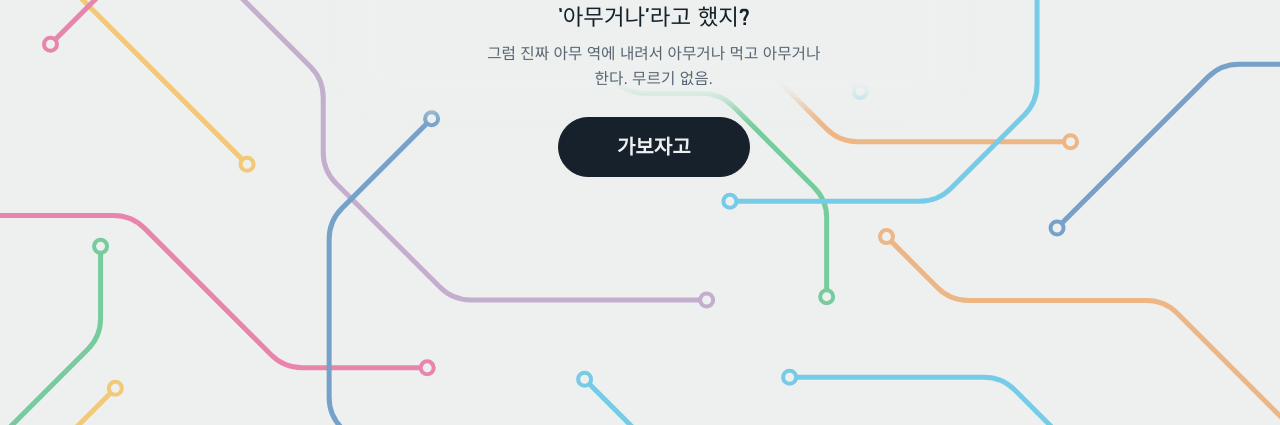
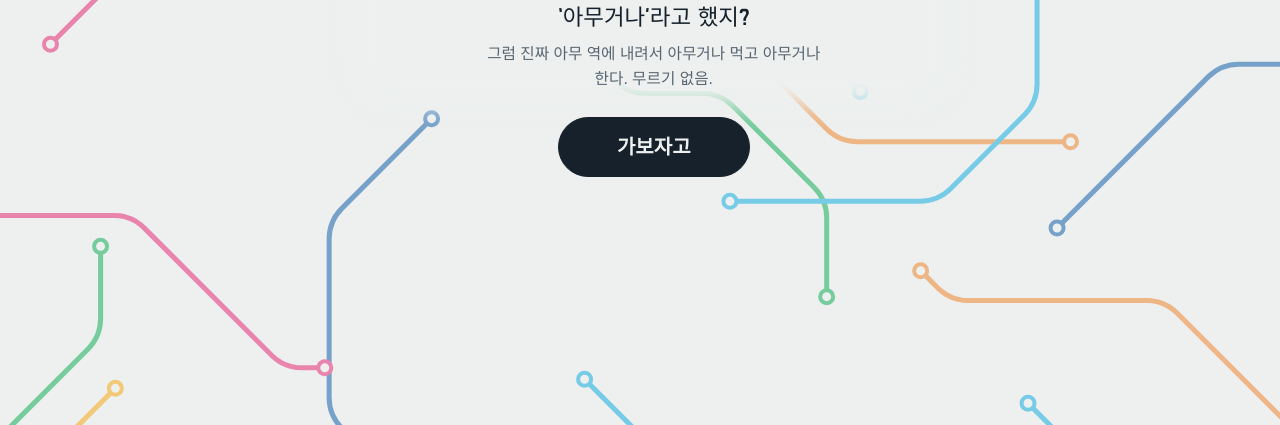
Before and after one commit to Dav3411/random-date, a plain HTML site: page index.html in a window 1280 px wide. Shown: the part 375-800 px from the top of the page. Drawn offline with Linux system fonts and the light colour scheme; a web font is replaced by a local one.

Commit message:
첫 화면 배경: 흐르는 판 위에서 선이 하나씩 사라졌다 다시 뻗어 나옴
판 전체가 흐르는 움직임은 그대로 두고, 선마다 14~40초 머물다가 출발한 쪽부터 사라지고
잠시 뒤 출발점에서 다시 뻗어 나오게 함 (양 끝 도넛이 보이는 구간을 따라감). 판 모양은 그대로.

Co-Authored-By: Claude Fable 5.2 <noreply@anthropic.com>

```diff
--- a/index.html
+++ b/index.html
@@ -1305,6 +1305,7 @@
     /* ---------- 처음 화면 배경 ---------- */
 
     // 노선도 조각이 얼기설기 깔린 큰 판 하나가 통째로 한 방향으로 천천히 흘러갑니다.
+    // 그 위에서 선 하나하나가 가끔 사라졌다가 다시 뻗어 나옵니다.
     // 선은 가로·세로·45도로만 꺾이고, 양 끝은 종점 표시처럼 도넛 모양입니다.
     // 판은 화면보다 큰 정사각형이고 위아래·좌우가 서로 이어져 있어서 끊김 없이 계속 흐릅니다.
     const homeBg = (() => {
@@ -1321,6 +1322,12 @@
       const RING_GAP = 30;        // 끝 도넛과 다른 선 사이 최소 거리
       const END_GAP = 64;         // 끝 도넛끼리 최소 거리
       const CROSS_BAND = 20, CROSS_MAX = 7; // 한 번 가로지르는 것만 허용 (나란히 붙어 가거나 두 번 만나면 탈락)
+      // 선 하나하나의 움직임: 대부분은 다 그려진 채 머물다가, 가끔 출발한 쪽부터 사라지고 잠시 뒤 다시 뻗어 나옵니다.
+      const DRAW = 80;            // 뻗고 사라지는 빠르기(초당 px)
+      const REST = 1.5;           // 사라진 뒤 다시 나오기까지 쉬는 시간(초)
+      const FADE = .5;            // 나타나고 사라질 때 흐려지는 시간(초)
+      const HOLD = [14, 40];      // 다 그려진 채 머무는 시간(초) 범위. 선마다 다릅니다.
+      const ease = p => p * p * (3 - 2 * p);
       let routes = [], palette = COLORS, bg = '#fff';
       let T = 0, W = 0, H = 0, CH = 0, dpr = 1, speed = 1, raf = 0, t0 = 0;
 
@@ -1341,6 +1348,7 @@
       // 판 만들기: 자리마다 선을 하나씩 놓되, 다른 선과 어색하게 붙지 않는 모양이 나올 때까지 다시 뽑습니다.
       function generate() {
         const rand = rng(SEED);
+        const randT = rng(SEED + 1000); // 움직이는 때를 정하는 난수 (판 모양과는 따로)
         const cols = T / CELL;
         const grid = new Map(); // 칸 번호 → 그 칸의 점들 [x, y, 선 번호, 끝점인지]
         const key = (cx, cy) => (((cx % cols) + cols) % cols) + (((cy % cols) + cols) % cols) * cols;
@@ -1419,18 +1427,28 @@
               if (!grid.has(k)) grid.set(k, []);
               grid.get(k).push([wrap(p[0]), wrap(p[1]), out.length, i === 0 || i === dots.length - 1]);
             });
-            // 꺾이는 곳은 둥글게
+            // 꺾이는 곳은 둥글게. poly는 같은 모양을 잘게 나눈 점들로, 선을 일부만 그릴 때 씁니다.
             const path = new Path2D();
+            const poly = [pts[0]];
             path.moveTo(pts[0][0], pts[0][1]);
             for (let s = 1; s < pts.length - 1; s++) {
-              const a = toward(pts[s], pts[s - 1], BEND), b = toward(pts[s], pts[s + 1], BEND);
+              const a = toward(pts[s], pts[s - 1], BEND), b = toward(pts[s], pts[s + 1], BEND), c = pts[s];
               path.lineTo(a[0], a[1]);
-              path.quadraticCurveTo(pts[s][0], pts[s][1], b[0], b[1]);
+              path.quadraticCurveTo(c[0], c[1], b[0], b[1]);
+              poly.push(a);
+              for (let k = 1; k <= 6; k++) {
+                const u = k / 6, v = 1 - u;
+                poly.push([v * v * a[0] + 2 * v * u * c[0] + u * u * b[0], v * v * a[1] + 2 * v * u * c[1] + u * u * b[1]]);
+              }
             }
             const last = pts[pts.length - 1];
             path.lineTo(last[0], last[1]);
+            poly.push(last);
+            const cum = [0]; // 출발점에서 각 점까지의 거리
+            for (let k = 1; k < poly.length; k++) cum.push(cum[k - 1] + Math.hypot(poly[k][0] - poly[k - 1][0], poly[k][1] - poly[k - 1][1]));
+            const len = cum[cum.length - 1], run = len / DRAW, hold = HOLD[0] + randT() * (HOLD[1] - HOLD[0]);
             out.push({
-              path, ci, ends: [pts[0], last],
+              path, poly, cum, len, run, hold, cycle: hold + run * 2 + REST, at: randT(), ci, ends: [pts[0], last],
               x0: Math.min(...xs) + tx - 12, x1: Math.max(...xs) + tx + 12,
               y0: Math.min(...ys) + ty - 12, y1: Math.max(...ys) + ty + 12,
             });
@@ -1464,28 +1482,61 @@
         tint();
       }
 
+      // 선 하나의 지금 모습: [보이는 구간의 시작 거리, 끝 거리, 진하기]. 쉬는 중이면 null.
+      // 한 바퀴: 머물기 → 출발한 쪽부터 사라지기 → 쉬기 → 출발점에서 다시 뻗기
+      function stateOf(r, sec) {
+        const t = (sec + r.at * r.cycle) % r.cycle;
+        if (t < r.hold) return [0, r.len, 1];
+        const e = t - r.hold;
+        if (e < r.run) return [ease(e / r.run) * r.len, r.len, Math.min(1, (r.run - e) / FADE)];
+        const d = e - r.run - REST;
+        return d < 0 ? null : [0, ease(d / r.run) * r.len, Math.min(1, d / FADE)];
+      }
+      // 선 위에서 출발점으로부터 d만큼 간 지점
+      function pointAt(r, d) {
+        let k = 1;
+        while (k < r.cum.length - 1 && r.cum[k] < d) k++;
+        const u = (d - r.cum[k - 1]) / (r.cum[k] - r.cum[k - 1] || 1);
+        return [r.poly[k - 1][0] + (r.poly[k][0] - r.poly[k - 1][0]) * u, r.poly[k - 1][1] + (r.poly[k][1] - r.poly[k - 1][1]) * u];
+      }
+
       // 판을 (ox, oy)만큼 민 모습을 그립니다. 판을 사방으로 이어 붙여 화면에 걸친 선만 그립니다.
-      function draw(ox, oy) {
+      // sec가 없으면(움직임 줄이기) 모든 선을 다 그려진 채로 그립니다.
+      function draw(ox, oy, sec) {
         ctx.setTransform(1, 0, 0, 1, 0, 0);
+        ctx.globalAlpha = 1;
         ctx.clearRect(0, 0, cv.width, cv.height);
         ctx.lineCap = 'round'; ctx.lineJoin = 'round';
         const seen = [];
-        for (const r of routes) for (let i = -2; i <= 1; i++) for (let j = -2; j <= 1; j++) {
-          const dx = ox + i * T, dy = oy + j * T;
-          if (r.x1 + dx > 0 && r.x0 + dx < W && r.y1 + dy > 0 && r.y0 + dy < CH) seen.push([r, dx, dy]);
+        for (const r of routes) {
+          const st = sec == null ? [0, r.len, 1] : stateOf(r, sec);
+          if (!st) continue;
+          for (let i = -2; i <= 1; i++) for (let j = -2; j <= 1; j++) {
+            const dx = ox + i * T, dy = oy + j * T;
+            if (r.x1 + dx > 0 && r.x0 + dx < W && r.y1 + dy > 0 && r.y0 + dy < CH) seen.push([r, dx, dy, st]);
+          }
         }
         ctx.lineWidth = LINE;
-        for (const [r, dx, dy] of seen) {
+        for (const [r, dx, dy, [a, b, alpha]] of seen) {
           ctx.setTransform(dpr, 0, 0, dpr, dx * dpr, dy * dpr);
+          ctx.globalAlpha = alpha;
           ctx.strokeStyle = palette[r.ci];
-          ctx.stroke(r.path);
+          if (a <= 0 && b >= r.len) { ctx.stroke(r.path); continue; }
+          // 일부만 보이는 선: 보이는 구간만 잇습니다.
+          const p = pointAt(r, a), q = pointAt(r, b);
+          ctx.beginPath();
+          ctx.moveTo(p[0], p[1]);
+          for (let k = 0; k < r.poly.length; k++) if (r.cum[k] > a && r.cum[k] < b) ctx.lineTo(r.poly[k][0], r.poly[k][1]);
+          ctx.lineTo(q[0], q[1]);
+          ctx.stroke();
         }
-        // 도넛은 선 위에 얹습니다.
+        // 도넛은 선 위에 얹습니다. 움직이는 선은 보이는 구간의 양 끝에 도넛이 따라갑니다.
         ctx.lineWidth = 4; ctx.fillStyle = bg;
-        for (const [r, dx, dy] of seen) {
+        for (const [r, dx, dy, [a, b, alpha]] of seen) {
           ctx.setTransform(dpr, 0, 0, dpr, dx * dpr, dy * dpr);
+          ctx.globalAlpha = alpha;
           ctx.strokeStyle = palette[r.ci];
-          for (const e of r.ends) {
+          for (const e of a <= 0 && b >= r.len ? r.ends : [pointAt(r, a), pointAt(r, b)]) {
             ctx.beginPath();
             ctx.arc(e[0], e[1], RING, 0, Math.PI * 2);
             ctx.fill(); ctx.stroke();
@@ -1495,7 +1546,7 @@
 
       function frame(now) {
         const sec = (now - t0) / 1000;
-        draw(wrap(VX * speed * sec), wrap(VY * speed * sec));
+        draw(wrap(VX * speed * sec), wrap(VY * speed * sec), sec);
         raf = requestAnimationFrame(frame);
       }
 
```
